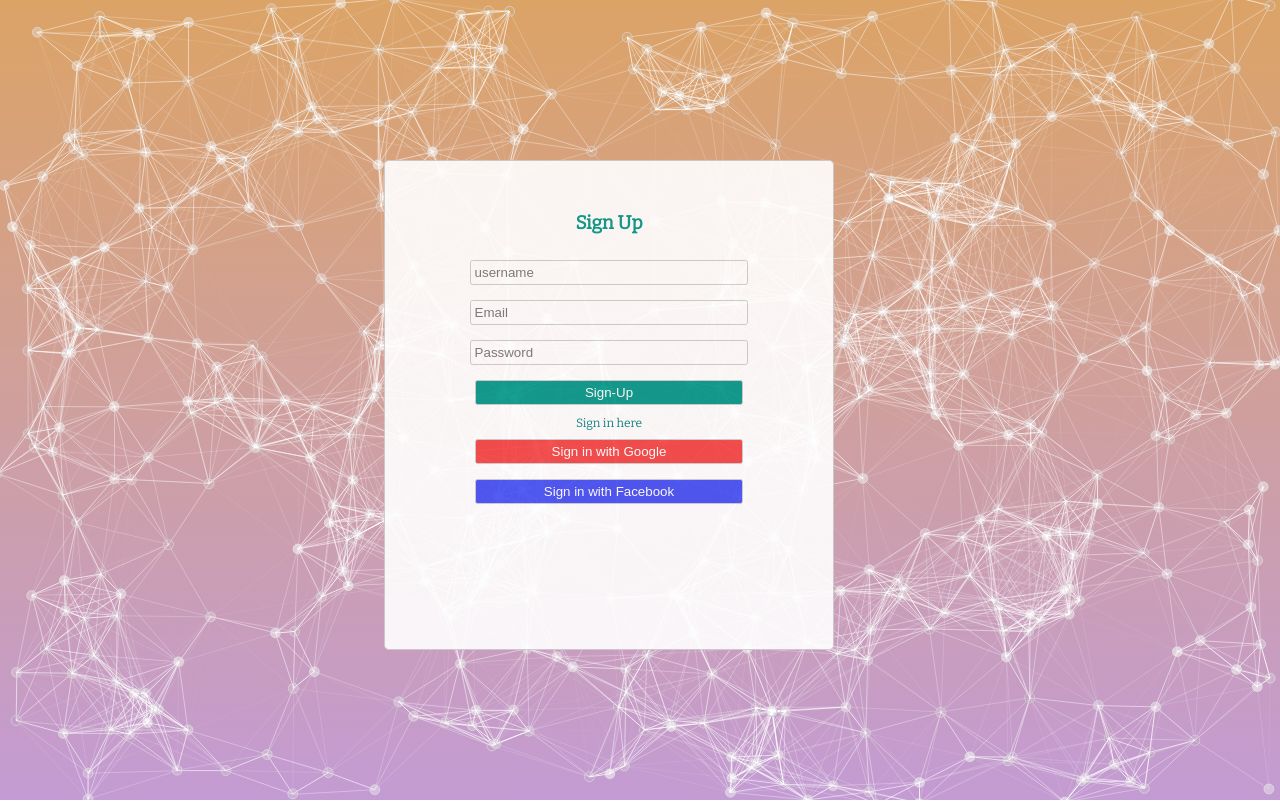
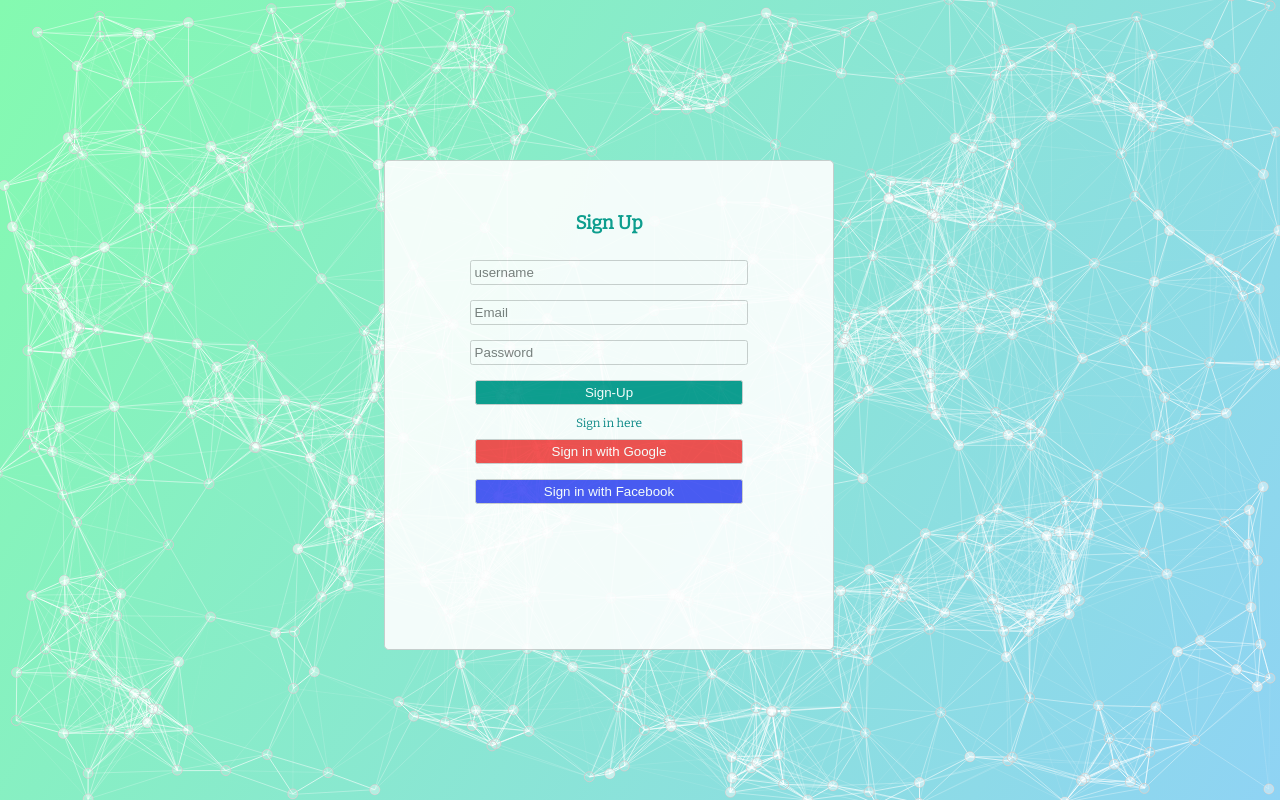
Before and after one commit to dshahid380/Particle.js, a PHP site: page / in a window 1280 px wide. Run offline with PHP 8.4, Linux system fonts and the light colour scheme.

Commit message:
Update style.css

```diff
--- a/style.css
+++ b/style.css
@@ -7,7 +7,7 @@ body{
 
 #particles-js
 {
-background:linear-gradient(rgba(196, 102, 0, 0.6), rgba(155, 89, 182, 0.6));
+ background-image: linear-gradient(120deg, #84fab0 0%, #8fd3f4 100%);
 height: 100vh;
 width: 100vw;
 
```
